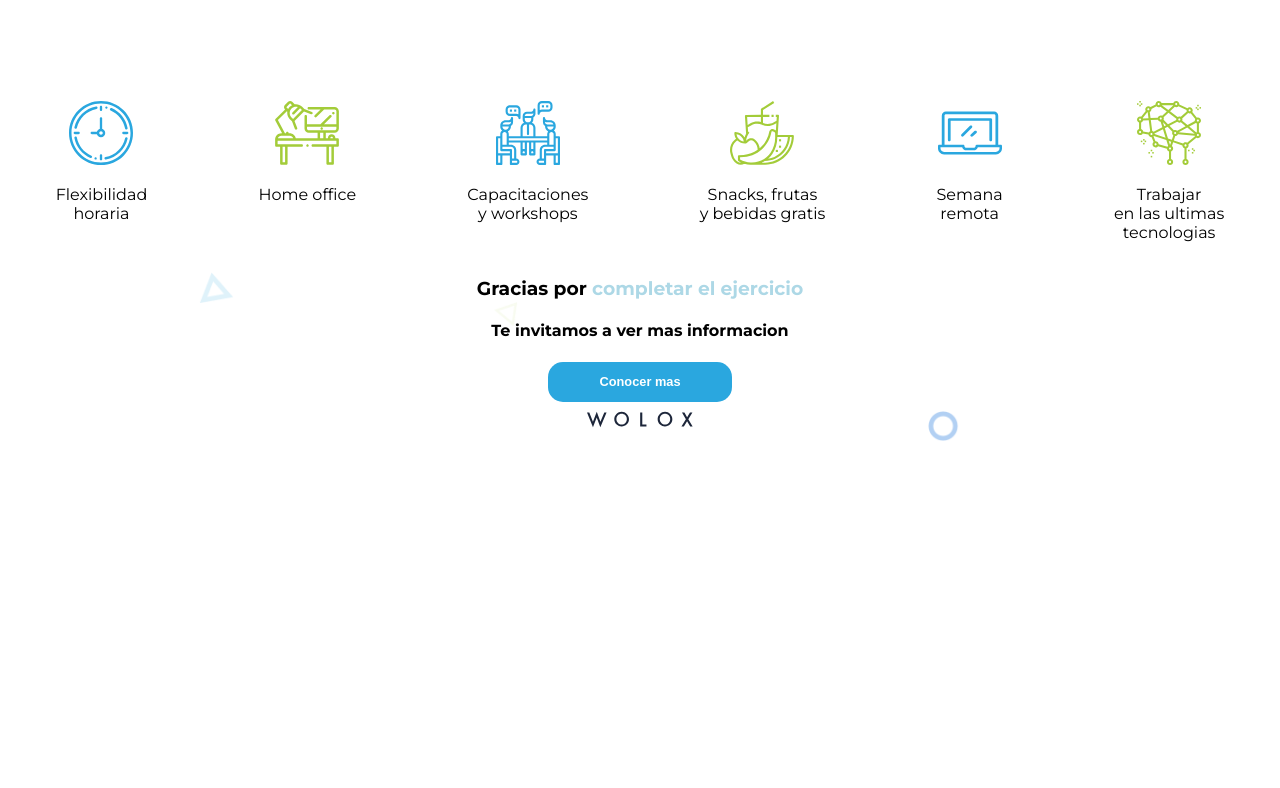
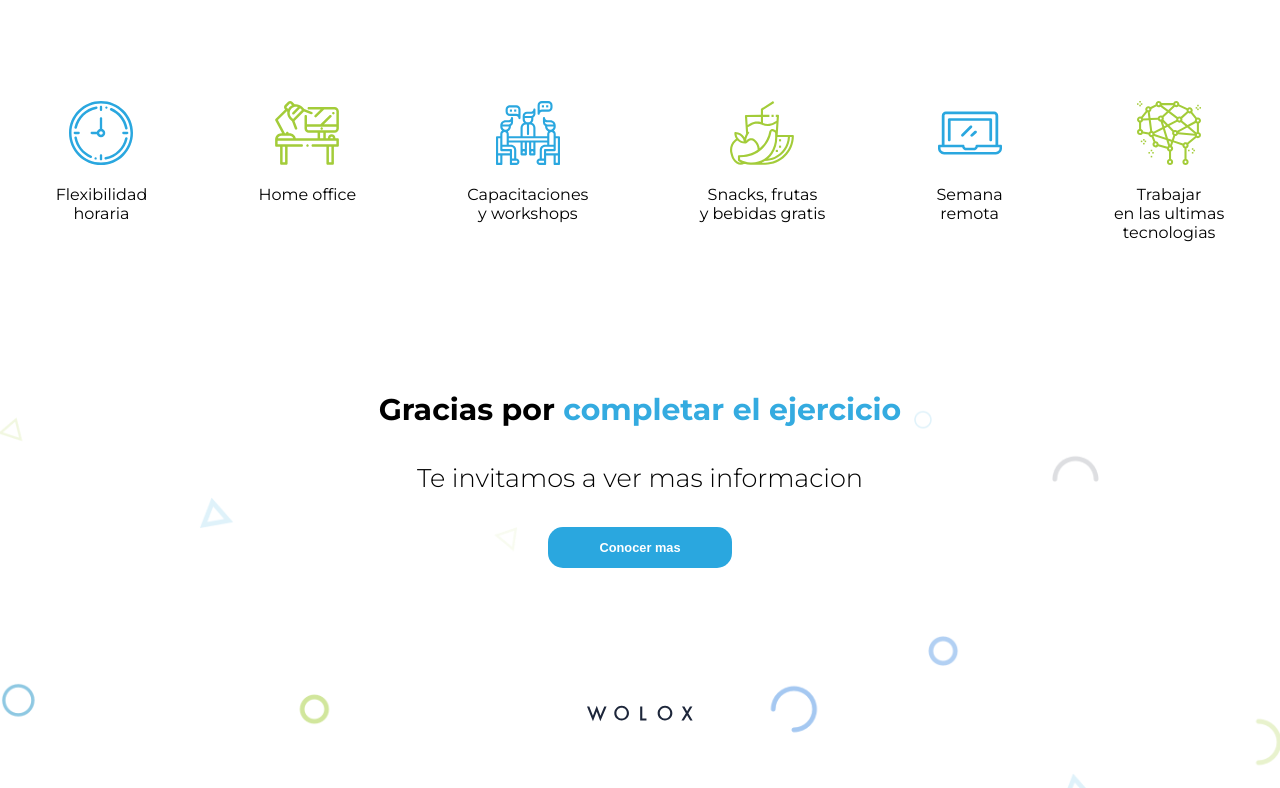
Before and after one commit to mdominguez56/wolox-proyect, a React (Create React App) app: page / in a window 1280 px wide. Shown: the part 1056-1844 px from the top of the page. Before the commit the page ends 1497 px from the top, so only its background shows below. Built offline with nearby package versions, Linux system fonts and the light colour scheme.

Commit message:
footer-land-page

```diff
--- a/src/components/landPage/landPageFooter.js
+++ b/src/components/landPage/landPageFooter.js
@@ -18,7 +18,7 @@ import {
             <button className={styles.button}>Conocer mas</button>
           </div>
           <div>
-            <img src={WoloxLogo} alt="wolox-logo" />
+            <img src={WoloxLogo} alt="wolox-logo" className={styles.woloxLogo} />
           </div>
 
         </div>
--- a/src/components/landPage/landPageFooter.module.css
+++ b/src/components/landPage/landPageFooter.module.css
@@ -5,10 +5,14 @@
     overflow: hidden;
     text-align: center;
     background-attachment: scroll;
+    margin-top: 8vw;
+    font-size: 2vw;
 }
-
+.backgroundFooter h4{
+    font-weight: 300;
+}
 .wordLightBlue{
-    color: lightblue;
+    color: #34abe0;
 }
 
 .button{
@@ -23,9 +27,12 @@
     background-color: #2aa7df;
     border-radius: 15px;
     border: #2aa7df;
+    margin-bottom: 10vw;
 }
-
 .button:hover{
     opacity: 0.6;
     text-decoration: none;
-  }
+}
+.woloxLogo{
+    margin-bottom: 4vw;
+}
```
